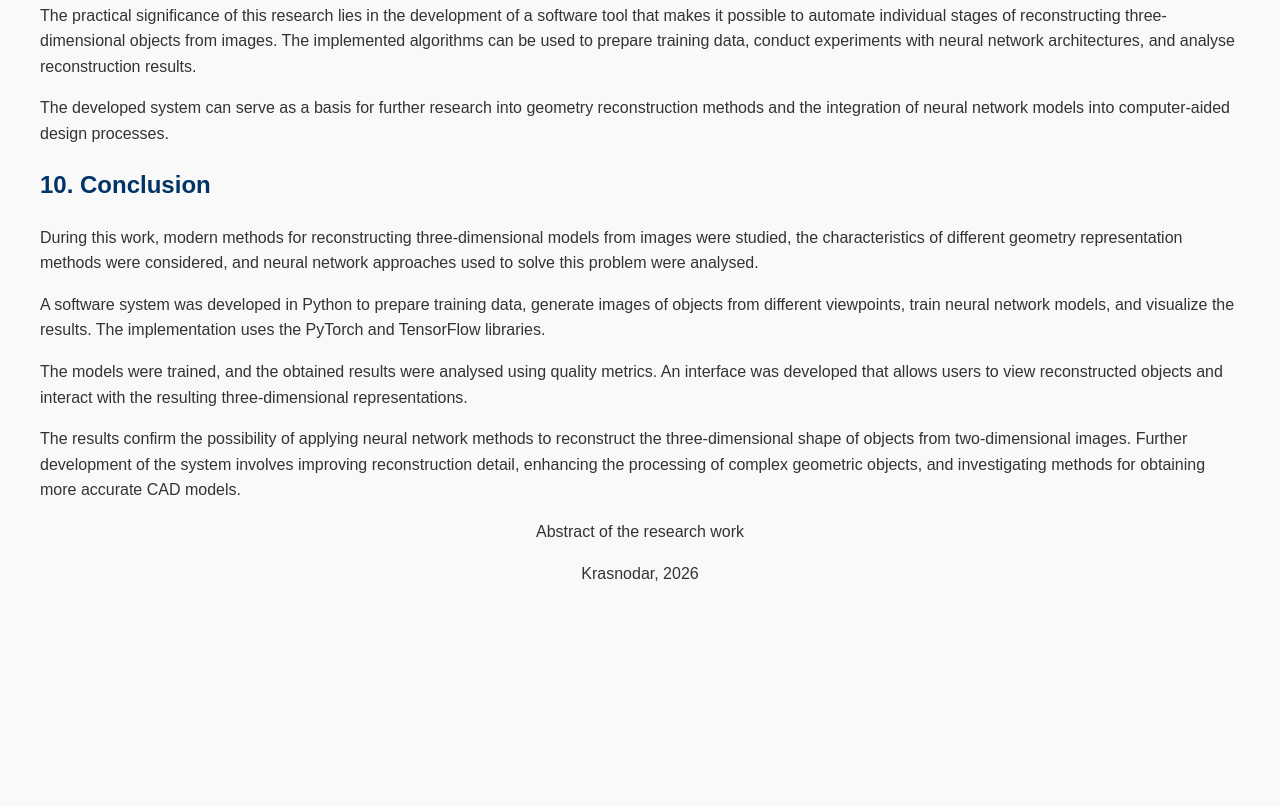
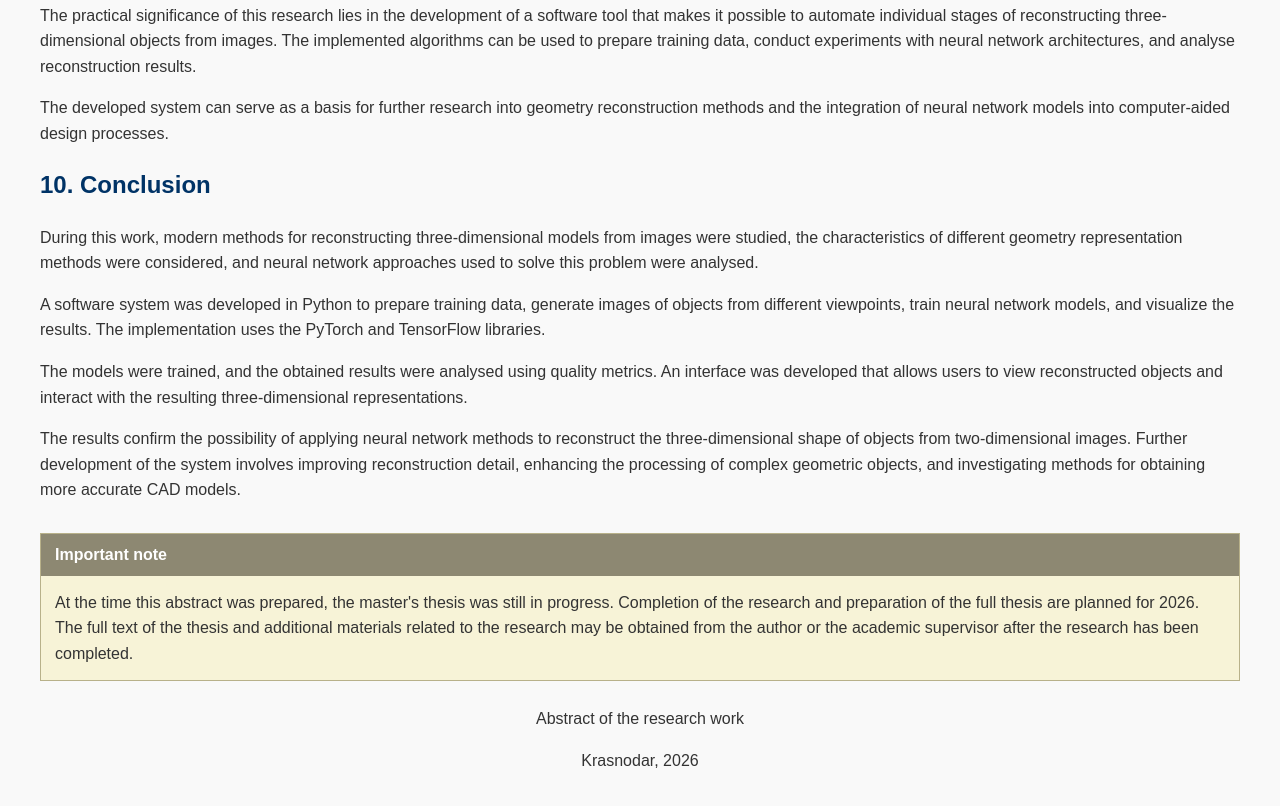
Before and after one commit to voird/-, a plain HTML site: page diss/indexe.htm in a window 1280 px wide. Shown: the part 10209-11015 px from the top of the page. Before the commit the page ends 10835 px from the top, so only its background shows below. Drawn offline with Linux system fonts and the light colour scheme.

Commit message:
Add important note about thesis progress
Added an important note section regarding the master's thesis status and completion timeline.

```diff
--- a/diss/indexe.htm
+++ b/diss/indexe.htm
@@ -122,6 +122,21 @@
         <p>The results confirm the possibility of applying neural network methods to reconstruct the three-dimensional shape of objects from two-dimensional images. Further development of the system involves improving reconstruction detail, enhancing the processing of complex geometric objects, and investigating methods for obtaining more accurate CAD models.</p>
     </div>
 
+
+    <div class="important-note" style="margin: 30px 0 25px; border: 1px solid #b8b18a; background: #f7f3d7; color: #333; padding: 0;">
+        <div style="background: #8d8872; color: #fff; font-weight: bold; padding: 8px 14px;">
+            Important note
+        </div>
+        <p style="margin: 0; padding: 14px; text-indent: 0;">
+            At the time this abstract was prepared, the master's thesis
+            was still in progress. Completion of the research and preparation
+            of the full thesis are planned for 2026. The full text of the thesis
+            and additional materials related to the research may be obtained
+            from the author or the academic supervisor after the research
+            has been completed.
+        </p>
+    </div>
+
     <footer>
         <p style="text-align: center; text-indent: 0;">Abstract of the research work</p>
         <p style="text-align: center; text-indent: 0;">Krasnodar, 2026</p>
```
